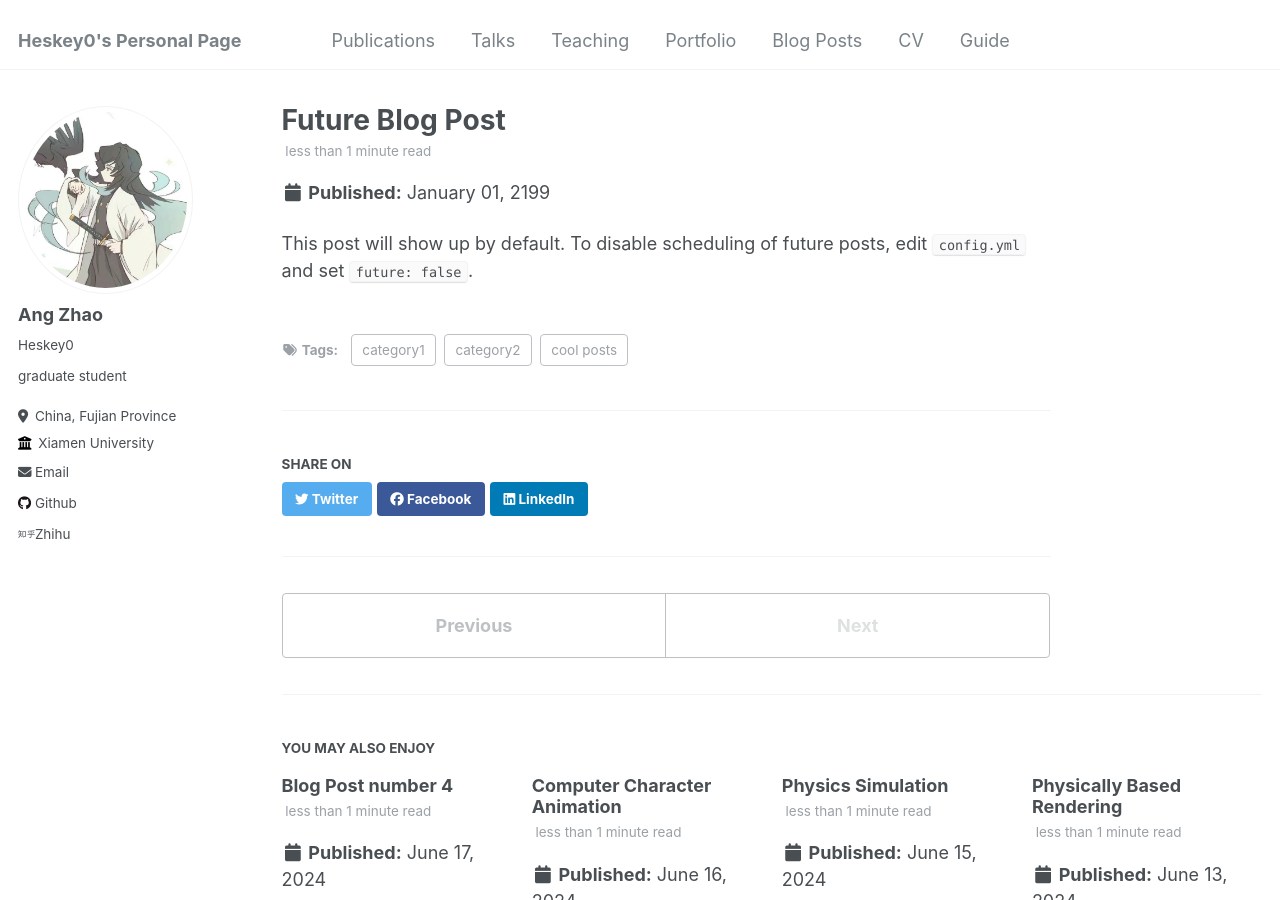
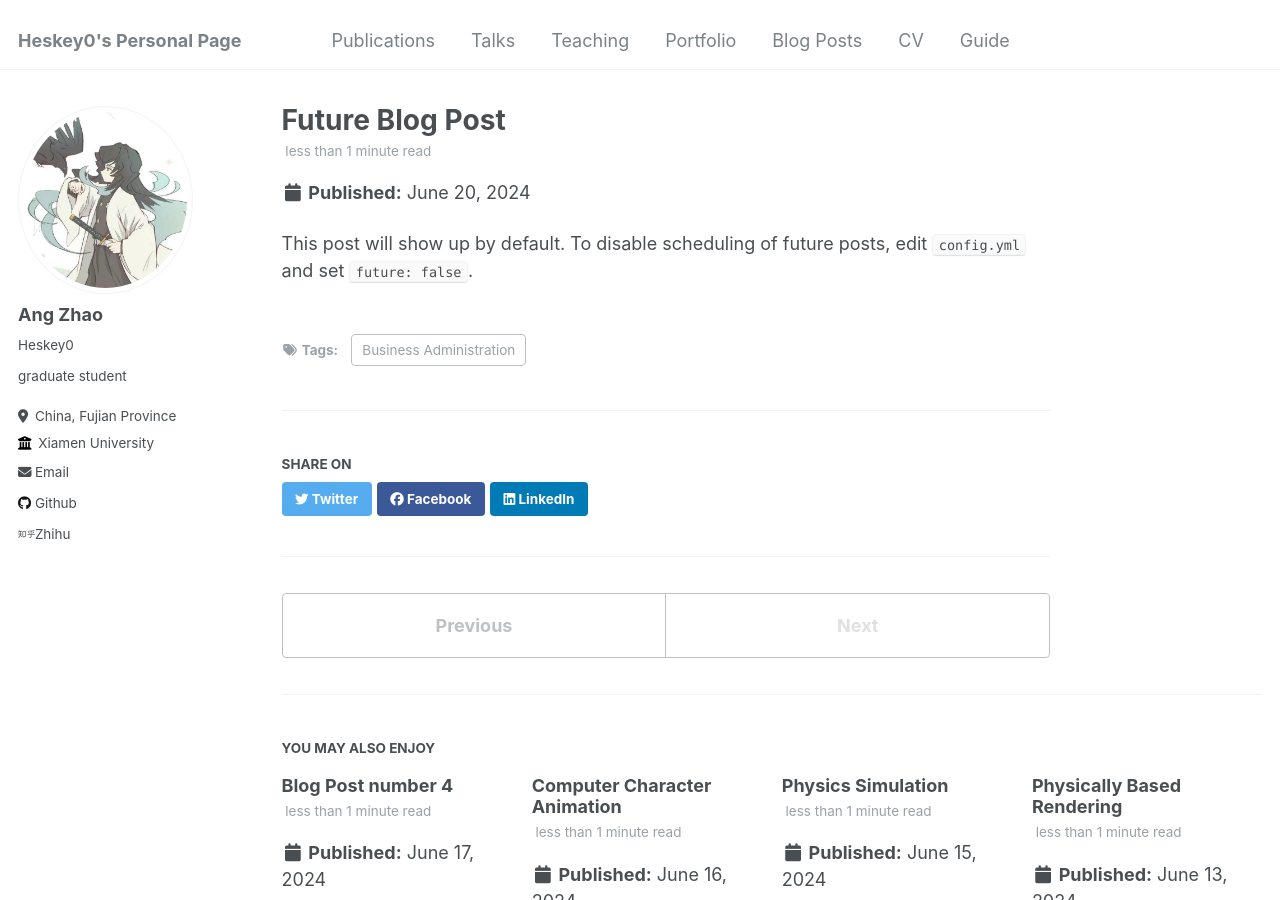
Before and after one commit to Heskey0/Heskey0.github.io, a Jekyll site: the page built from _posts/2199-01-01-future-post.md, in a window 1280 px wide and 900 px high. Built offline with Jekyll 4.4.1, drawn with Linux system fonts in a browser that asks for light colours.

Commit message:
Update 2199-01-01-future-post.md
Business

```diff
--- a/_posts/2199-01-01-future-post.md
+++ b/_posts/2199-01-01-future-post.md
@@ -1,11 +1,10 @@
 ---
 title: 'Future Blog Post'
-date: 2199-01-01
+date: 2024-06-20
 permalink: /posts/2012/08/blog-post-4/
 tags:
-  - cool posts
-  - category1
-  - category2
+  - Business Administration
+
 ---
 
 This post will show up by default. To disable scheduling of future posts, edit `config.yml` and set `future: false`.
```
